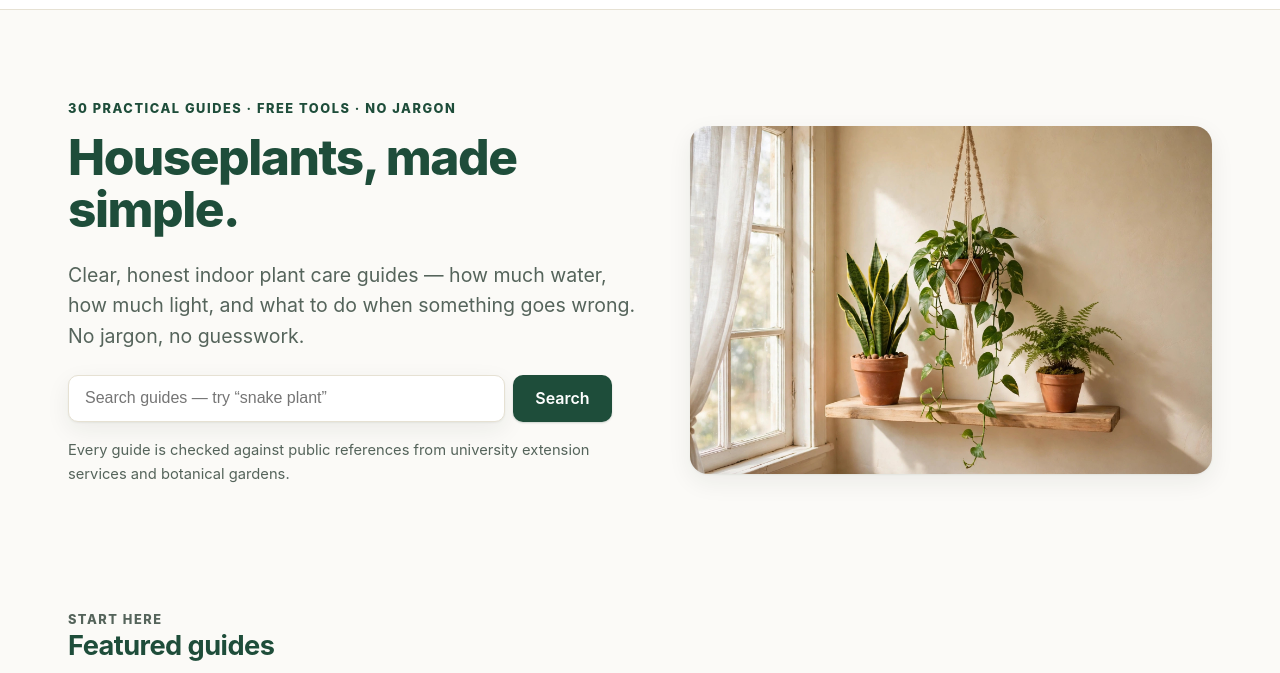
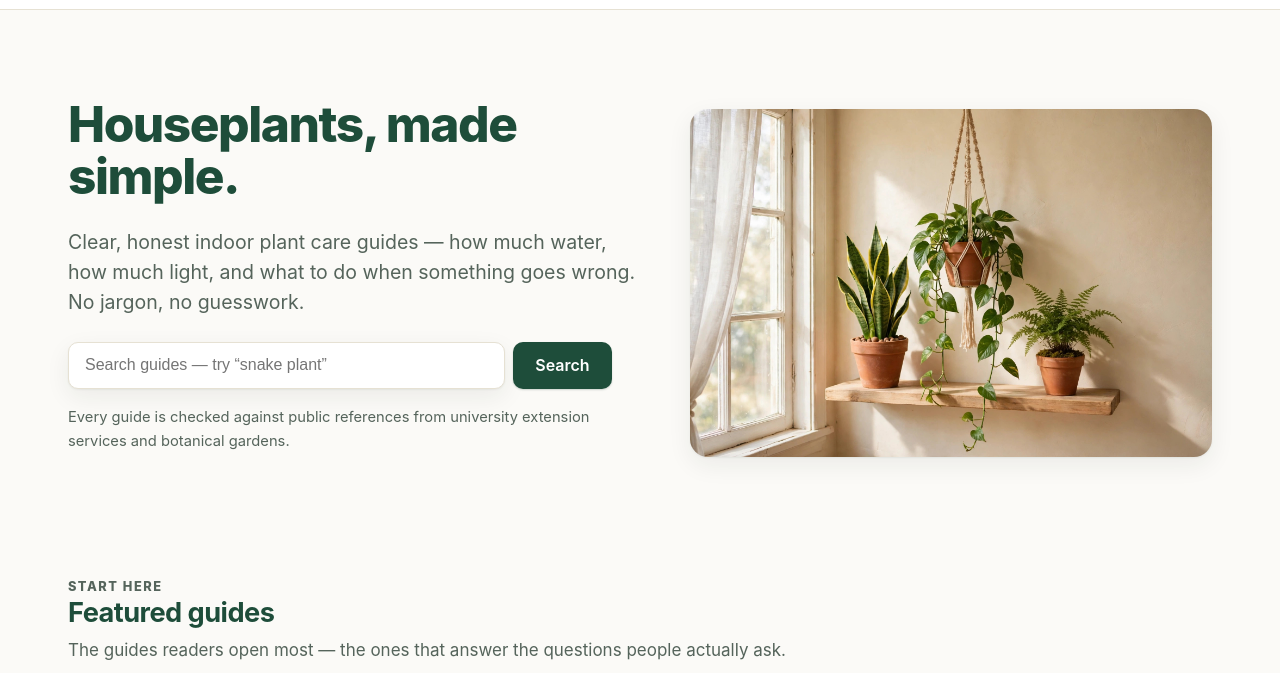
Before and after one commit to inboxtojunaid/Simply-Plant-Care, an Astro site: page / in a window 1280 px wide. Shown: the part 62-735 px from the top of the page. Built offline with nearby package versions, Linux system fonts and the light colour scheme; Astro itself is replaced by a stand-in of ours.

Commit message:
Remove homepage eyebrow line

```diff
--- a/src/pages/index.astro
+++ b/src/pages/index.astro
@@ -85,7 +85,6 @@ const jsonLd = [
 >
   <section class="hero">
     <div>
-      <p class="eyebrow">30 practical guides · Free tools · No jargon</p>
       <h1>Houseplants, made simple.</h1>
       <p class="lede">
         Clear, honest indoor plant care guides — how much water, how much
```
